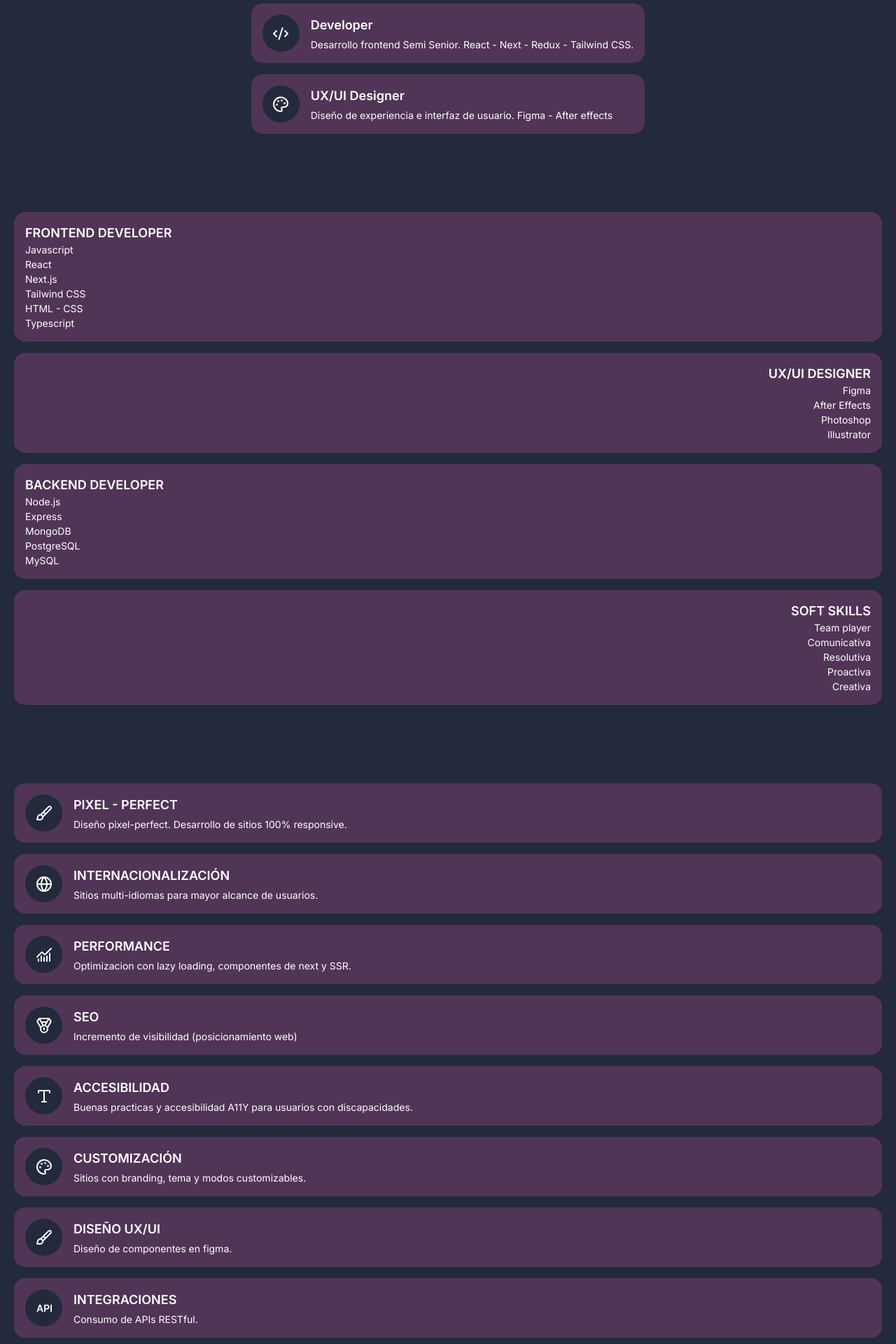
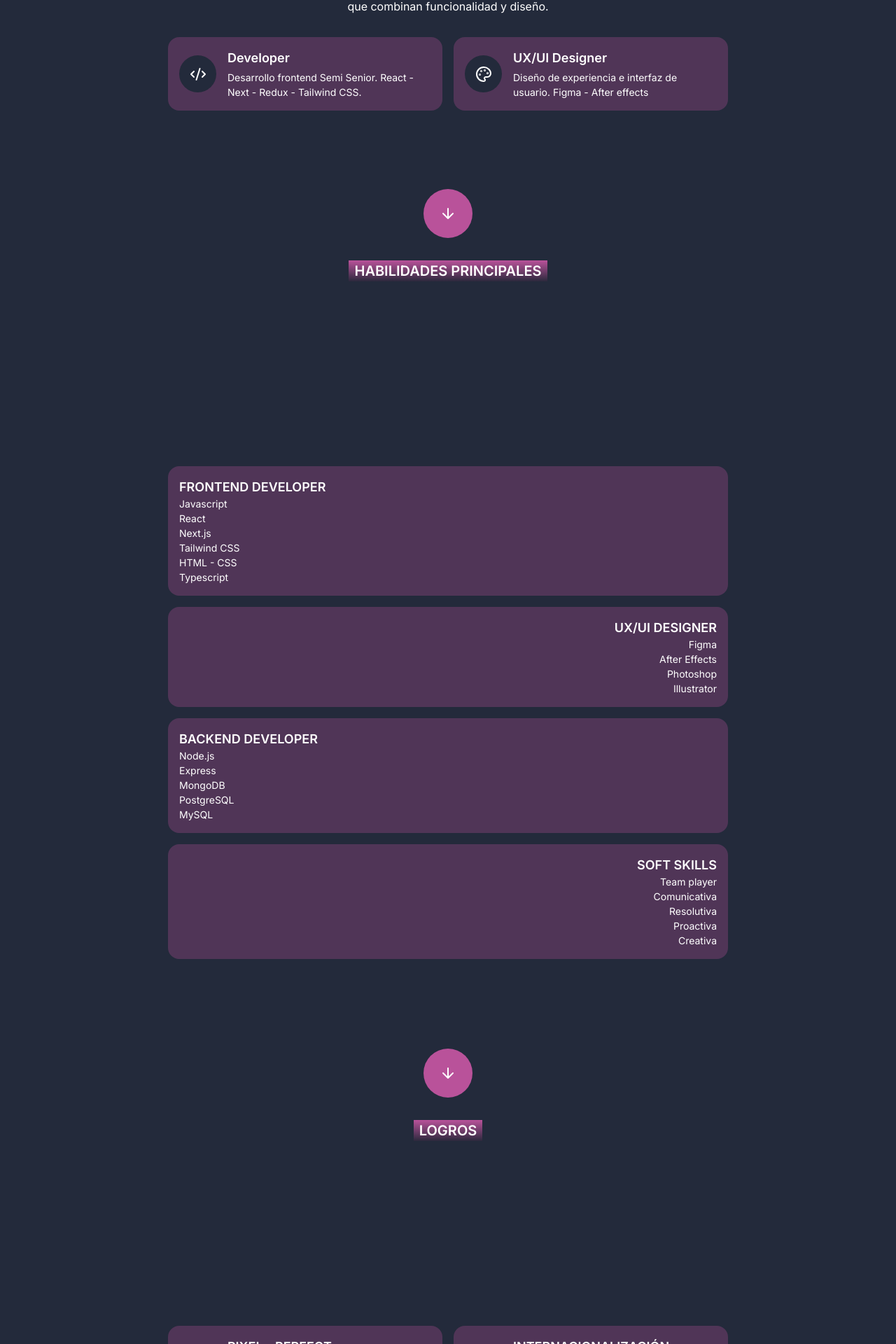
Before and after one commit to yblair/uxui, a Next.js app: page / in a window 1280 px wide. Shown: the part 515-2435 px from the top of the page at 70% size. Built offline with nearby package versions, Linux system fonts and the light colour scheme.

Commit message:
feat: botones de navegacion - responsive desktop

```diff
--- a/src/app/layout.js
+++ b/src/app/layout.js
@@ -1,5 +1,6 @@
 import { Geist, Geist_Mono, Inter } from "next/font/google";
 import "./globals.css";
+import Navbar from "@/components/layout/Navbar";
 
 const geistSans = Geist({
   variable: "--font-geist-sans",
@@ -29,8 +30,9 @@ export default function RootLayout({ children }) {
   return (
     <html lang="en">
       <body
-        className={`${geistSans.variable} ${geistMono.variable} ${inter.variable} antialiased`}
+        className={`${geistSans.variable} ${geistMono.variable} ${inter.variable} antialiased flex flex-col justify-start items-center w-full`}
       >
+        <Navbar />
         {children}
       </body>
     </html>
--- a/src/app/page.js
+++ b/src/app/page.js
@@ -1,4 +1,3 @@
-import Navbar from "@/components/layout/Navbar";
 import MainContent from "@/components/header/MainContent";
 import Skills from "@/components/skills/skills";
 import Contact from "@/components/contact/Contact";
@@ -6,8 +5,7 @@ import MainSkills from "@/components/mainSkills/MainSkills";
 
 export default function Home() {
   return (
-    <div className="flex flex-col justify-start items-center min-h-screen overflow-y-auto w-full ">
-      <Navbar />
+    <div className="flex flex-col justify-start gap-10 items-center min-h-screen overflow-y-auto w-full  lg:max-w-[800px]">
       <MainContent />
       <MainSkills />
       <Skills />
--- a/src/components/contact/Contact.js
+++ b/src/components/contact/Contact.js
@@ -2,12 +2,13 @@ import React from "react";
 import Image from "next/image";
 import { DownloadIcon } from "../Icons/icons";
 import Button from "../layout/Button";
+import ArrowButton from "../layout/ArrowButton";
 
 export default function Contact() {
   return (
     <section
       id="contact"
-      className="flex flex-col items-center justify-center mt-22 gap-6 mb-22"
+      className="flex flex-col items-center justify-center pt-28 pb-20 gap-6 "
     >
       <div className="w-[350px] h-[350px] rounded-full overflow-hidden  bg-gradient-to-b from-primary to-secondary ">
         <Image src="/yami.PNG" alt="Contact" width={350} height={350} />
@@ -42,6 +43,11 @@ export default function Contact() {
           link="https://github.com/yblair"
         />
       </div>
+      <ArrowButton
+        nextHash="#home"
+        text="Volver al inicio"
+        isLastSection={true}
+      />
     </section>
   );
 }
--- a/src/components/header/MainContent.js
+++ b/src/components/header/MainContent.js
@@ -4,21 +4,22 @@ import Title from "./Title";
 import Description from "./Description";
 import Section from "../sections/Section";
 import { CodeIcon, UXIcon } from "@/components/Icons/icons";
+import ArrowButton from "../layout/ArrowButton";
 
 export default function MainContent() {
   return (
     <section
       id="home"
-      className="flex flex-col items-center justify-center pt-22"
+      className="flex flex-col items-center justify-center py-28"
     >
       <div className="flex flex-row items-center justify-center pt-10">
-        <div className="w-full absolute z-30 pl-6 pt-8">
+        <div className="w-full absolute z-30 pl-6 lg:pl-[30%] pt-8 lg:pt-0">
           <Title />
         </div>
         <ImageYamila />
       </div>
       <Description text="Desarrolladora frontend apasionada por la tecnología, con experiencia creando soluciones integrales que combinan funcionalidad y diseño." />
-      <div className="flex flex-col items-center justify-center gap-4 pt-4">
+      <div className="flex flex-col md:flex-row items-center justify-center gap-4 pt-4">
         <Section
           img={<CodeIcon />}
           title="Developer"
@@ -30,6 +31,7 @@ export default function MainContent() {
           description="Diseño de experiencia e interfaz de usuario. Figma - After effects"
         />
       </div>
+      <ArrowButton nextHash="#mainSkills" text="Habilidades principales" />
     </section>
   );
 }
--- /dev/null
+++ b/src/components/layout/ArrowButton.js
@@ -0,0 +1,21 @@
+"use client";
+import React from "react";
+import { ArrowDownIcon } from "../Icons/icons";
+
+export default function ArrowButton({ nextHash, isLastSection = false, text }) {
+  return (
+    <div className=" flex flex-col items-center justify-center gap-8 pt-28">
+      <button
+        className={`bg-primary rounded-full  hover:bg-primary/80 transition-all duration-300 h-[70px] w-[70px] flex items-center justify-center ${
+          isLastSection && "rotate-180"
+        }`}
+        onClick={() => (window.location.hash = nextHash)}
+      >
+        <ArrowDownIcon />
+      </button>
+      <p className="text-white text-h2 uppercase font-semibold gradient-bg px-2">
+        {text}
+      </p>
+    </div>
+  );
+}
--- a/src/components/layout/Navbar.js
+++ b/src/components/layout/Navbar.js
@@ -47,7 +47,7 @@ export default function Navbar() {
           }
           href="#mainSkills"
         />
-        <Button
+        {/*         <Button
           image={
             <WorkIcon
               color={
@@ -56,7 +56,7 @@ export default function Navbar() {
             />
           }
           href="#experience"
-        />
+        /> */}
         <Button
           image={
             <TrophyIcon
--- a/src/components/mainSkills/MainSkills.js
+++ b/src/components/mainSkills/MainSkills.js
@@ -1,4 +1,5 @@
 import React from "react";
+import ArrowButton from "../layout/ArrowButton";
 
 export default function MainSkills() {
   const skills = [
@@ -35,7 +36,7 @@ export default function MainSkills() {
   return (
     <section
       id="mainSkills"
-      className="flex flex-col items-center justify-center pt-28 gap-4 w-full text-white"
+      className="flex flex-col items-center justify-center py-28 gap-4 w-full text-white"
     >
       {skills.map((skill, index) => (
         <div
@@ -52,6 +53,7 @@ export default function MainSkills() {
           ))}
         </div>
       ))}
+      <ArrowButton nextHash="#skills" text="Logros" />
     </section>
   );
 }
--- a/src/components/sections/Section.js
+++ b/src/components/sections/Section.js
@@ -36,7 +36,7 @@ export default function Section({
   return (
     <div
       ref={sectionRef}
-      className={`flex flex-row items-center justify-start gap-4 rounded-1em p-4 bg-primary/30 w-full transition-all duration-700 ease-out transform ${
+      className={`flex flex-row items-center justify-start gap-4 rounded-1em p-4 bg-primary/30 w-full transition-all  md:max-w-[400px] duration-700 ease-out transform ${
         isVisible
           ? "opacity-100 translate-x-0 scale-100"
           : "opacity-0 translate-x-8 scale-95"
--- a/src/components/skills/skills.js
+++ b/src/components/skills/skills.js
@@ -12,6 +12,7 @@ import {
   LanguageIcon,
   UXIcon,
 } from "../Icons/icons";
+import ArrowButton from "../layout/ArrowButton";
 
 export default function skills() {
   const skills = [
@@ -58,11 +59,6 @@ export default function skills() {
       icon: <APIIcon />,
     },
     {
-      title: "VISUALIZACIÓN",
-      description: "Graficos y animaciones",
-      icon: <ChartIcon />,
-    },
-    {
       title: "ESTADOS",
       description:
         "Uso de react hooks - context - redux para gestionar estados.",
@@ -74,12 +70,18 @@ export default function skills() {
         "Diferentes tipos de renderizado segun necesidades del cliente.",
       icon: <MonitorIcon />,
     },
+    {
+      title: "VISUALIZACIÓN",
+      description: "Graficos y animaciones",
+      icon: <ChartIcon />,
+    },
   ];
   return (
+    <div className="flex flex-col items-center justify-center py-28">
       <section
         id="skills"
-      className="flex flex-col items-center justify-center m
-      pt-28 w-full gap-4 "
+        className="grid grid-cols-1 md:grid-cols-2 justify-items-center
+       w-full gap-4 "
       >
         {skills.map((skill, index) => (
           <Section
@@ -90,5 +92,7 @@ export default function skills() {
           />
         ))}
       </section>
+      <ArrowButton nextHash="#contact" text="Contacto" />
+    </div>
   );
 }
```
Lines whose indentation alone changed are shown as unchanged.
